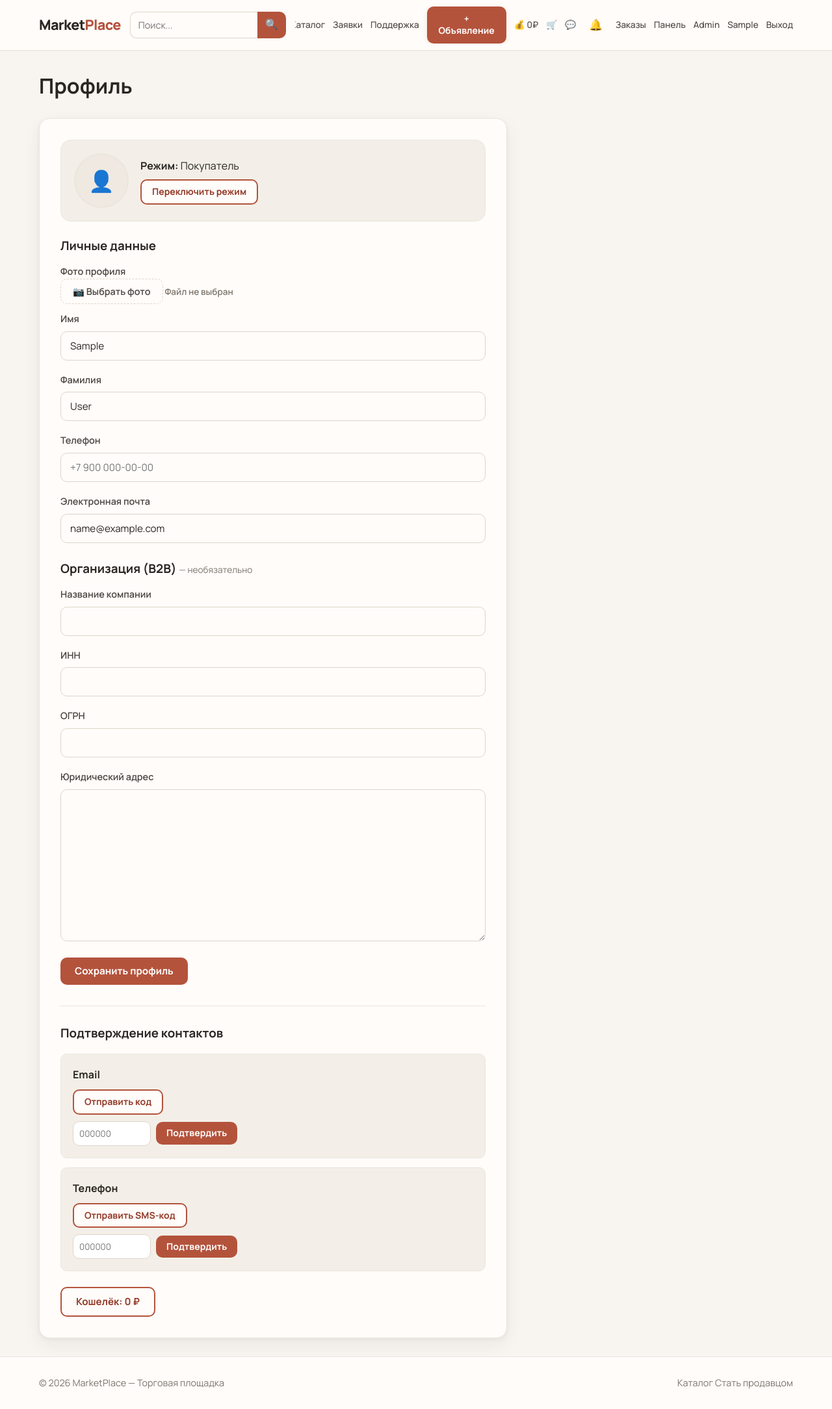
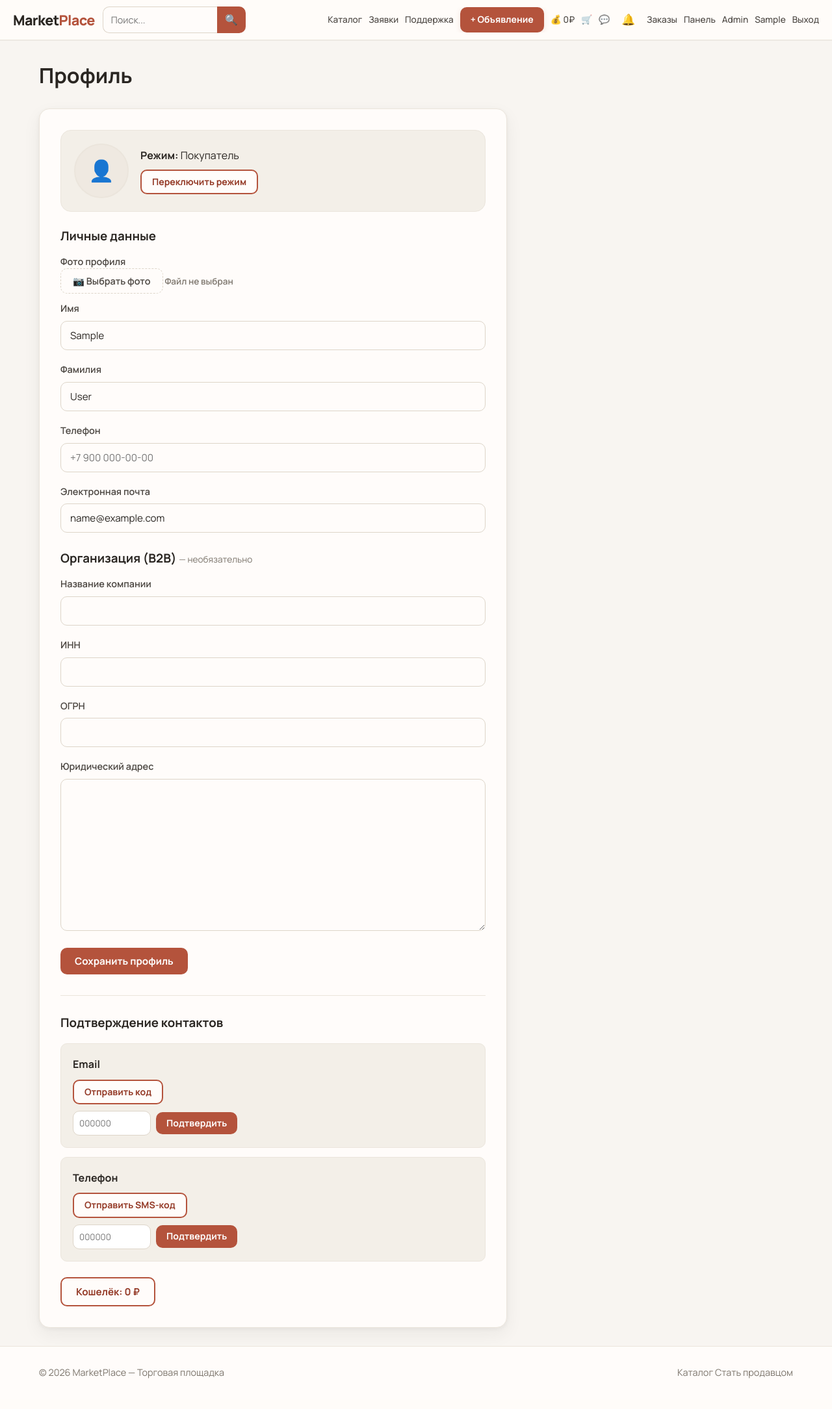
Before and after one commit to zVoofo/merketpalace, a Django app: page /accounts/profile/ in a window 1280 px wide. Shown: the whole page at 65% size. After the commit the page ends 2122 px from the top, so only its background shows below. Run offline with Django 5.2, Linux system fonts and the light colour scheme; the visitor is signed in with stand-in values (Sample User, id 1); data comes from the database, SQL or seed files in the repository; data that the repository does not hold is empty.

Commit message:
теспло холодно

```diff
--- a/static/css/style.css
+++ b/static/css/style.css
@@ -51,6 +51,7 @@
   --overlay:rgba(42,38,34,.72);
 }
 
+html{overflow-x:clip}
 body{
   font-family:'Manrope',system-ui,-apple-system,sans-serif;
   background:var(--bg);
@@ -61,6 +62,8 @@ body{
   flex-direction:column;
   font-size:16px;
   -webkit-font-smoothing:antialiased;
+  overflow-x:clip;
+  max-width:100%;
 }
 
 a{color:var(--link);text-decoration:none;transition:color .15s}
@@ -76,26 +79,33 @@ a:hover{color:var(--link-hover);text-decoration:underline}
   border-bottom:1px solid var(--border-light);
   position:sticky;top:0;z-index:100;
   box-shadow:0 1px 0 rgba(42,38,34,.04);
+  width:100%;
+  max-width:100vw;
+  overflow:hidden;
 }
 .header__inner{
   display:flex;
   align-items:center;
-  gap:14px;
+  gap:12px;
   padding:10px 20px;
   min-width:0;
+  max-width:100%;
 }
 .logo{
-  flex:0 0 auto;
+  flex:0 1 auto;
   font-size:1.35rem;font-weight:800;color:var(--text);
   text-decoration:none;letter-spacing:-.03em;white-space:nowrap;
+  min-width:0;
+  overflow:hidden;
+  text-overflow:ellipsis;
 }
 .logo span{color:var(--primary)}
 .search-bar{
-  flex:0 0 240px;
-  width:240px;
-  min-width:160px;
+  flex:0 1 220px;
+  width:220px;
+  max-width:240px;
+  min-width:0;
   display:flex;
-  flex-shrink:0;
 }
 .search-bar input{
   flex:1;min-width:0;
@@ -117,22 +127,28 @@ a:hover{color:var(--link-hover);text-decoration:underline}
 }
 .search-bar button:hover{background:var(--primary-dark)}
 .nav{
-  flex:1 1 auto;
+  flex:1 1 0;
   display:flex;align-items:center;justify-content:flex-end;
-  gap:10px 12px;
+  gap:8px 10px;
   flex-wrap:nowrap;
   min-width:0;
+  max-width:100%;
   overflow-x:auto;
+  overflow-y:hidden;
   scrollbar-width:none;
   -ms-overflow-style:none;
+  -webkit-overflow-scrolling:touch;
 }
 .nav::-webkit-scrollbar{display:none}
 .burger{
   flex:0 0 auto;
   display:none;background:none;border:none;font-size:1.5rem;cursor:pointer;color:var(--text);
+  margin-left:auto;
 }
 .nav > a:not(.btn){color:var(--text-soft);font-size:.85rem;font-weight:500;white-space:nowrap;flex-shrink:0}
 .nav > a:not(.btn):hover{color:var(--primary);text-decoration:none}
+.header .nav .btn{white-space:nowrap;flex-shrink:0}
+.header .nav a.header__create{min-width:auto;padding:8px 14px}
 
 /* --- Кнопки --- */
 .btn{
@@ -532,12 +548,23 @@ a:hover{color:var(--link-hover);text-decoration:underline}
 .img-lightbox img{max-width:95vw;max-height:90vh;border-radius:var(--radius-sm);object-fit:contain}
 .chat-lightbox-trigger{cursor:zoom-in}
 
+@media(max-width:1200px){
+  .burger{display:block}
+  .header__inner{flex-wrap:wrap;position:relative}
+  .logo{flex:1 1 auto;max-width:calc(100% - 48px)}
+  .search-bar{flex:1 1 100%;width:100%;max-width:none;order:3}
+  .nav{
+    display:none;position:absolute;top:100%;left:0;right:0;
+    background:var(--card);flex-direction:column;align-items:stretch;
+    padding:16px 20px;border-bottom:1px solid var(--border-light);
+    box-shadow:var(--shadow);z-index:101;overflow:visible;
+    max-width:none;flex:1 1 100%;
+  }
+  .nav.open{display:flex}
+  .nav > a:not(.btn){padding:8px 0}
+  .nav-notify{align-self:flex-start}
+}
 @media(max-width:768px){
-  .burger{display:block}
-  .header__inner{flex-wrap:wrap;gap:10px}
-  .search-bar{flex:1 1 100%;width:100%;max-width:none}
-  .nav{display:none;position:absolute;top:100%;left:0;right:0;background:var(--card);flex-direction:column;align-items:stretch;padding:18px;border-bottom:1px solid var(--border-light);box-shadow:var(--shadow);z-index:101;overflow:visible}
-  .nav.open{display:flex}
   .product{grid-template-columns:1fr}
   .catalog-layout{grid-template-columns:1fr}
   .filters{position:static}
--- a/static/js/app.js
+++ b/static/js/app.js
@@ -1,6 +1,13 @@
 document.getElementById('burger')?.addEventListener('click', () => {
   document.querySelector('.nav')?.classList.toggle('open');
 });
+
+/* Сброс горизонтального сдвига шапки после переполнения */
+(function resetPageScroll() {
+  document.documentElement.scrollLeft = 0;
+  document.body.scrollLeft = 0;
+  document.querySelector('.nav')?.scrollTo(0, 0);
+})();
 
 /* --- Фильтр цены --- */
 (function initPriceRange() {
--- a/templates/base.html
+++ b/templates/base.html
@@ -8,7 +8,7 @@
     <link rel="preconnect" href="https://fonts.googleapis.com">
     <link rel="preconnect" href="https://fonts.gstatic.com" crossorigin>
     <link href="https://fonts.googleapis.com/css2?family=Manrope:wght@400;500;600;700;800&display=swap" rel="stylesheet">
-    <link rel="stylesheet" href="{% static 'css/style.css' %}?v=8">
+    <link rel="stylesheet" href="{% static 'css/style.css' %}?v=9">
 </head>
 <body>
 <header class="header">
@@ -23,7 +23,7 @@
             <a href="{% url 'catalog:looking' %}">Заявки</a>
             {% if user.is_authenticated %}<a href="{% url 'chat:support' %}">Поддержка</a>{% endif %}
             {% if user.is_authenticated %}
-                <a href="{% url 'listings:create' %}" class="btn btn--sm btn--accent">+ Объявление</a>
+                <a href="{% url 'listings:create' %}" class="btn btn--sm btn--accent header__create" title="Создать объявление">+ Объявление</a>
                 <a href="{% url 'accounts:wallet' %}">💰 {{ user.wallet_balance|floatformat:0 }}₽</a>
                 <a href="{% url 'cart' %}">🛒 {% if cart_count %}({{ cart_count }}){% endif %}</a>
                 <a href="{% url 'chat:index' %}">💬{% if chat_unread_count %} <span class="nav-badge">{{ chat_unread_count }}</span>{% endif %}</a>
@@ -99,6 +99,6 @@
     <img src="" alt="" id="lightbox-img">
 </div>
 
-<script src="{% static 'js/app.js' %}?v=2"></script>
+<script src="{% static 'js/app.js' %}?v=3"></script>
 </body>
 </html>
```
